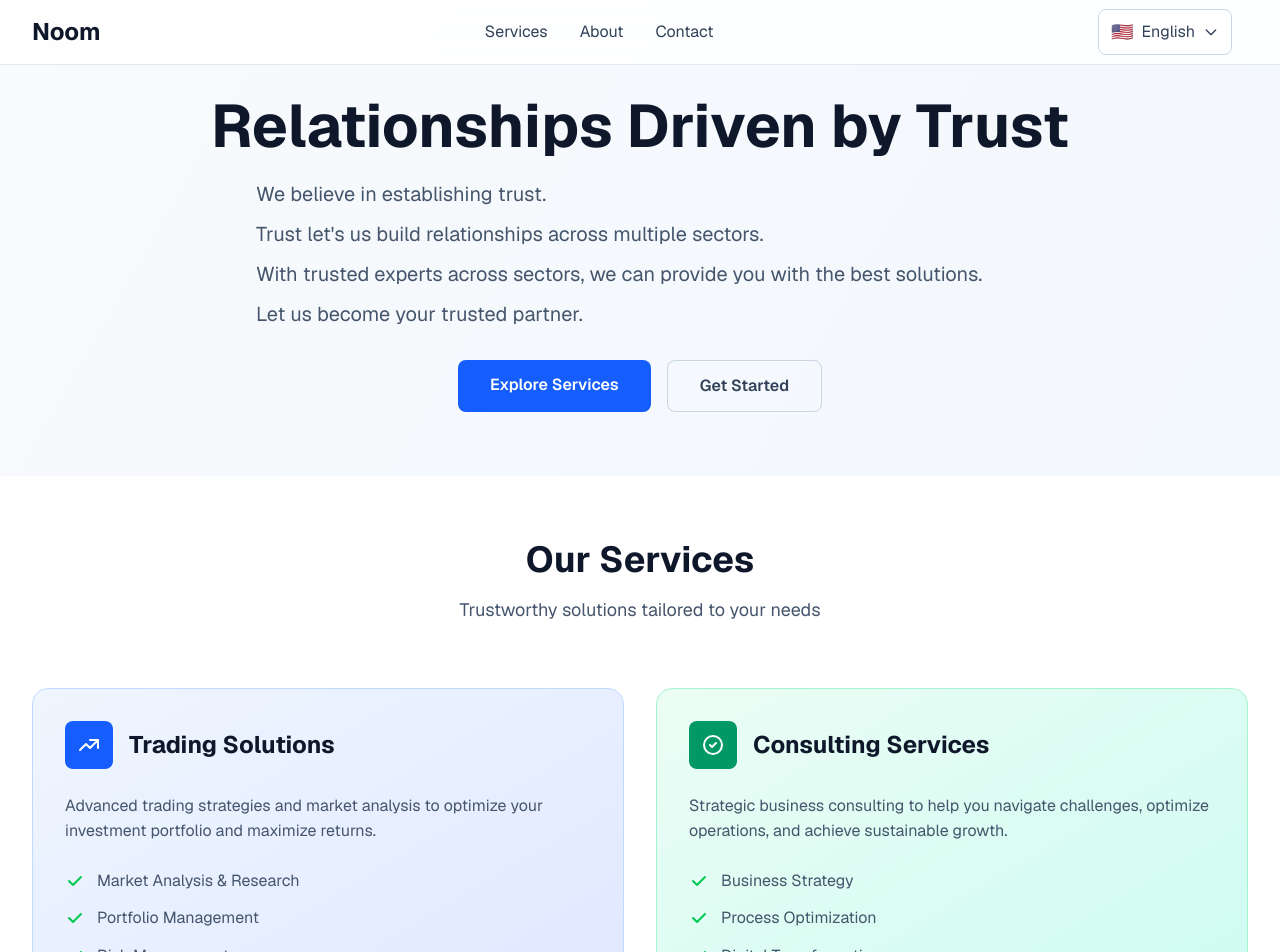
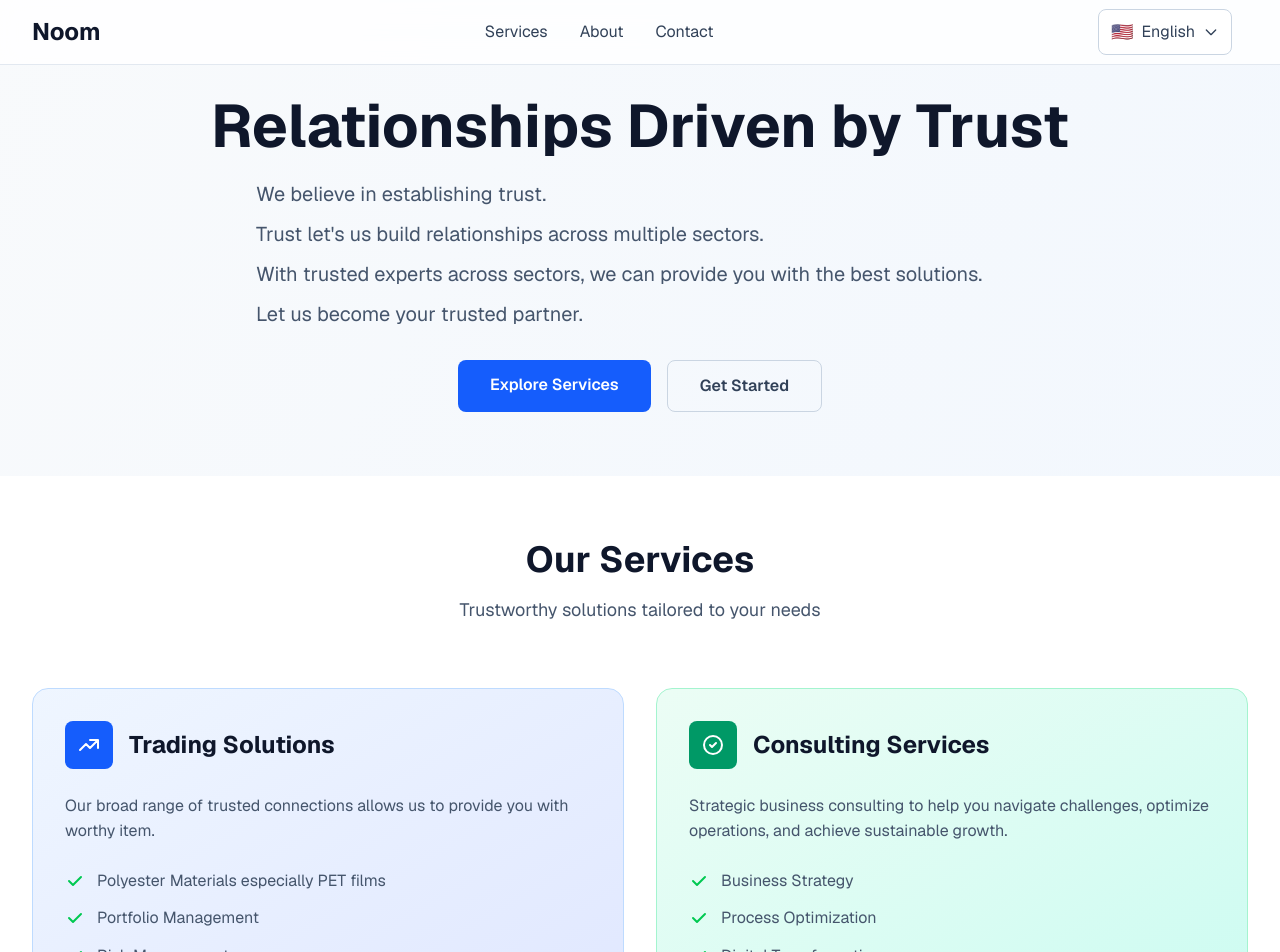
Before and after one commit to noom-jht/landing-site, a Next.js app: page /en in a window 1280 px wide. Shown: the top 952 px of the page. Built offline with nearby package versions, Linux system fonts and the light colour scheme.

Commit message:
PET films

```diff
--- a/app/translations.ts
+++ b/app/translations.ts
@@ -23,9 +23,9 @@ export const translations = {
       trading: {
         title: "Trading Solutions",
         description:
-          "Advanced trading strategies and market analysis to optimize your investment portfolio and maximize returns.",
+          "Our broad range of trusted connections allows us to provide you with worthy item.",
         features: [
-          "Market Analysis & Research",
+          "Polyester Materials especially PET films",
           "Portfolio Management",
           "Risk Management",
           "Algorithmic Trading",
```
